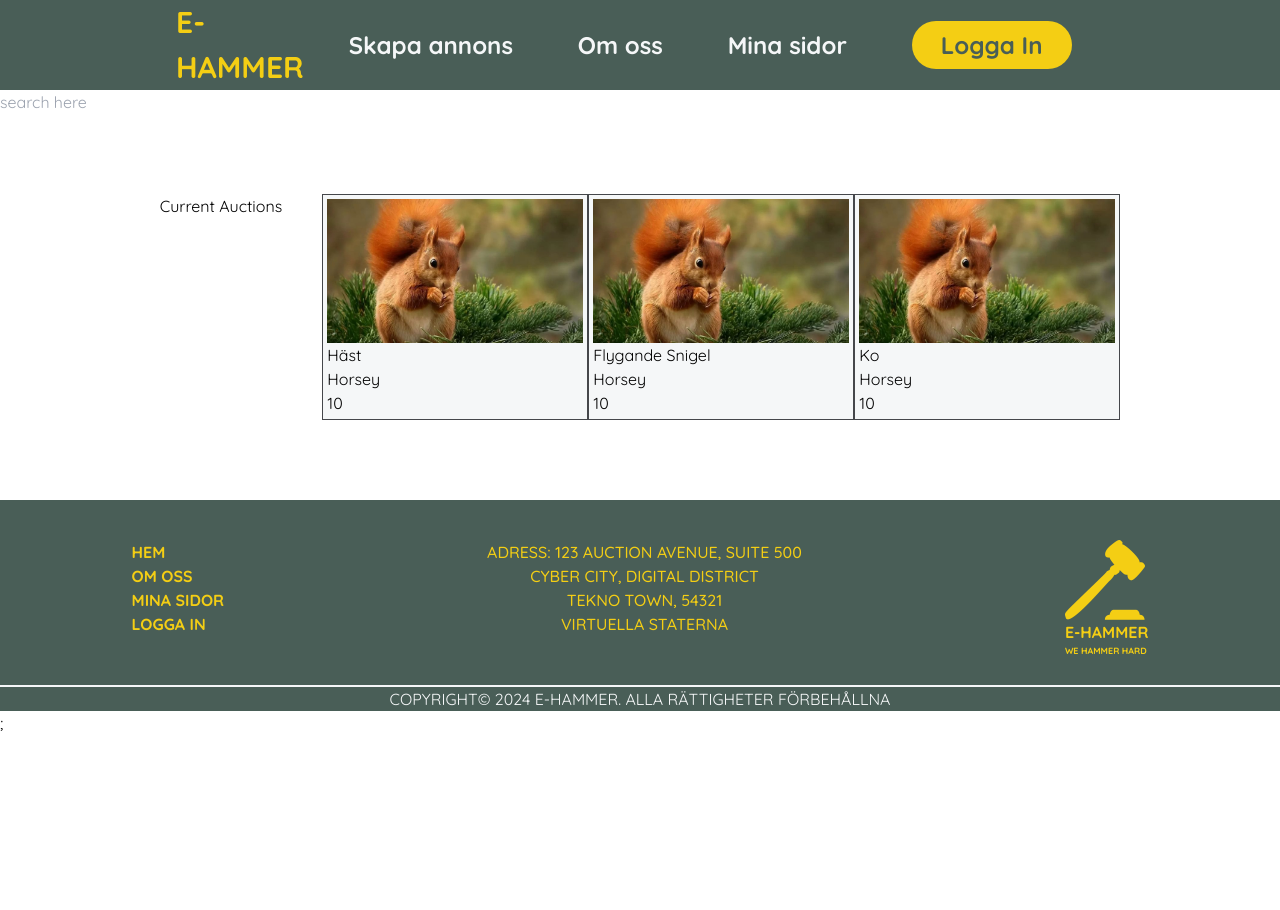
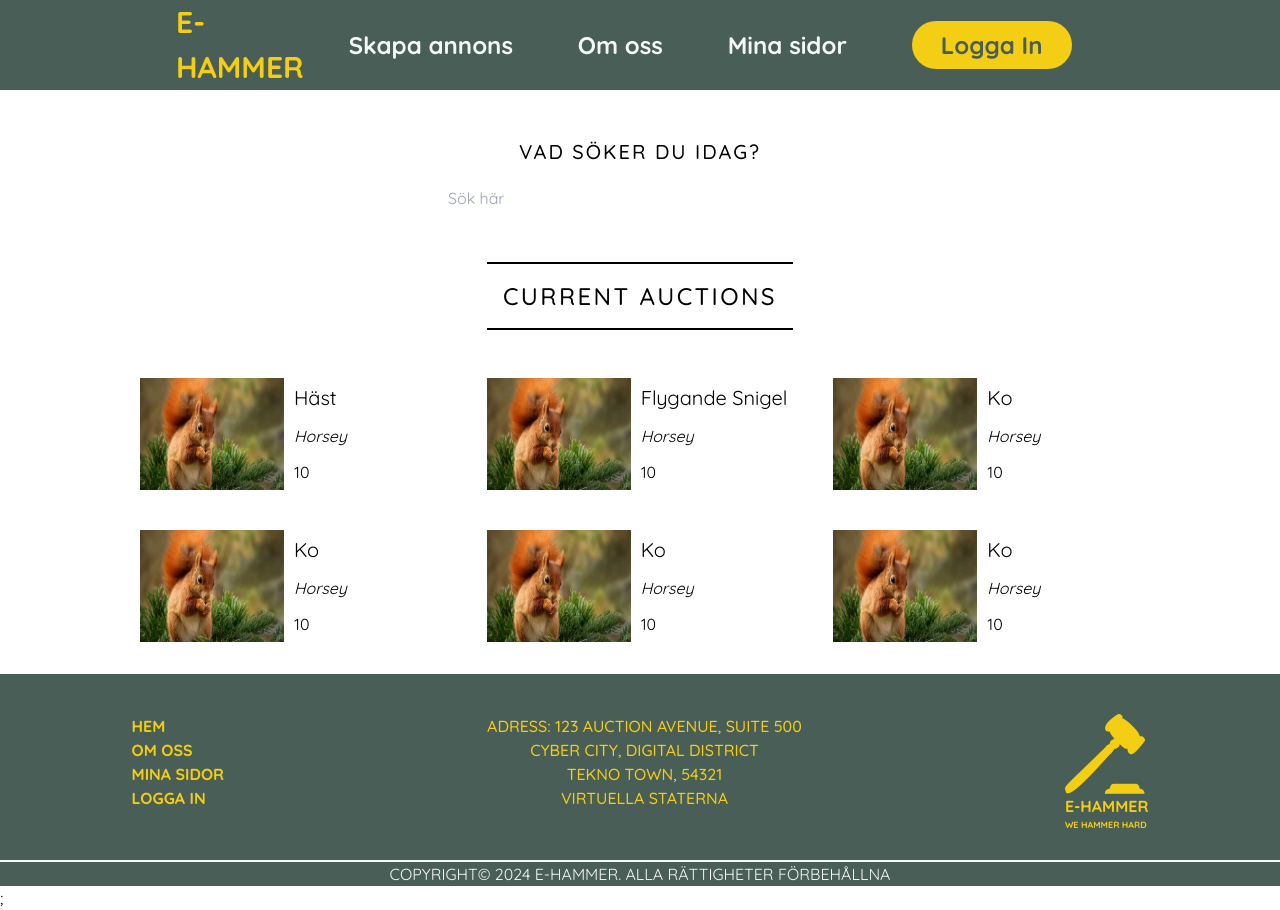
Before and after one commit to EddieMollerstrom/Online-Auktion-Grupp-5, a React (Vite) app: page / in a window 1280 px wide. Before the commit the page ends 800 px from the top, so only its background shows below. Built offline with nearby package versions, Linux system fonts and the light colour scheme.

Commit message:
First draft styling/Joel

```diff
--- a/src/components/ProductCard.jsx
+++ b/src/components/ProductCard.jsx
@@ -3,12 +3,14 @@ export default function ProductCard(props) {
 
   return (
     <>
-      <li className="flex-col bg-custom-white inline-block border border-custom-grey p-1">
-        <img className="w-64" src={img} />
-        <div>
-          <h2 key={name}>{name}</h2>
-          <p>{description}</p>
-          <span>{price}</span>
+      <li className="flex gap-1">
+        <img className="w-36 bg-contain" src={img} />
+        <div className="flex flex-col gap-3 p-1.5 items-start">
+          <h3 className="text-xl font-normal" key={name}>
+            {name}
+          </h3>
+          <p className="text-base font-sm italic mb-auto">{description}</p>
+          <span className="block text-base">{price}</span>
         </div>
       </li>
     </>
--- a/src/components/ProductItem.jsx
+++ b/src/components/ProductItem.jsx
@@ -22,24 +22,50 @@ export default function ProductItem() {
       price: 10,
       description: "Horsey",
     },
+    {
+      img: HorseImage,
+      name: "Ko",
+      price: 10,
+      description: "Horsey",
+    },
+    {
+      img: HorseImage,
+      name: "Ko",
+      price: 10,
+      description: "Horsey",
+    },
+    {
+      img: HorseImage,
+      name: "Ko",
+      price: 10,
+      description: "Horsey",
+    },
   ];
 
   const [searchInput, setSearchInput] = useState("");
 
   return (
     <>
+      <section className="flex flex-col items-center gap-12 p-8">
+        <div className="flex flex-col">
+          <h2 className="text-xl uppercase p-4 tracking-widest font-medium self-center">
+            Vad söker du idag?
+          </h2>
           <input
+            className="w-96 h-8"
             id="search"
             type="text"
-        placeholder="search here"
+            placeholder="Sök här"
             onChange={(e) => {
               setSearchInput(e.target.value);
             }}
           />
+        </div>
+        <h2 className="text-2xl uppercase p-4 tracking-widest font-medium border-solid border-y-2 border-black">
+          Current Auctions
+        </h2>
 
-      <main className="flex flex-wrap justify-center gap-10 m-20">
-        <h2>Current Auctions</h2>
-        <ul>
+        <ul className="list-none grid grid-cols-3 gap-10 align">
           {products
             .filter((product) => {
               const searchLowerCase = searchInput.toLowerCase();
@@ -52,7 +78,7 @@ export default function ProductItem() {
               <ProductCard key={product.name} product={product} />
             ))}
         </ul>
-      </main>
+      </section>
     </>
   );
 }
--- a/src/index.css
+++ b/src/index.css
@@ -4,6 +4,7 @@
 
 * {
   font-family: "Quicksand", sans-serif;
+  box-sizing: border-box;
 }
 
 header {
```
Lines whose indentation alone changed are shown as unchanged.
